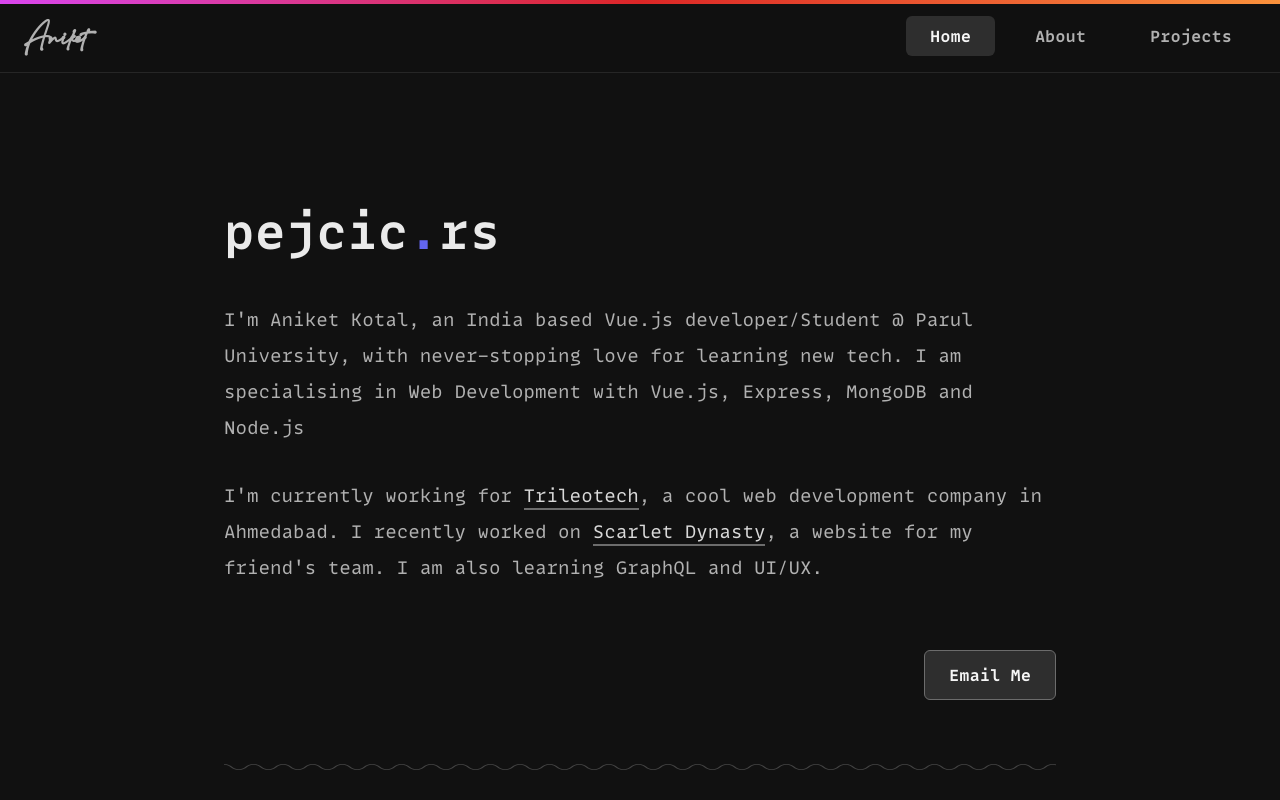
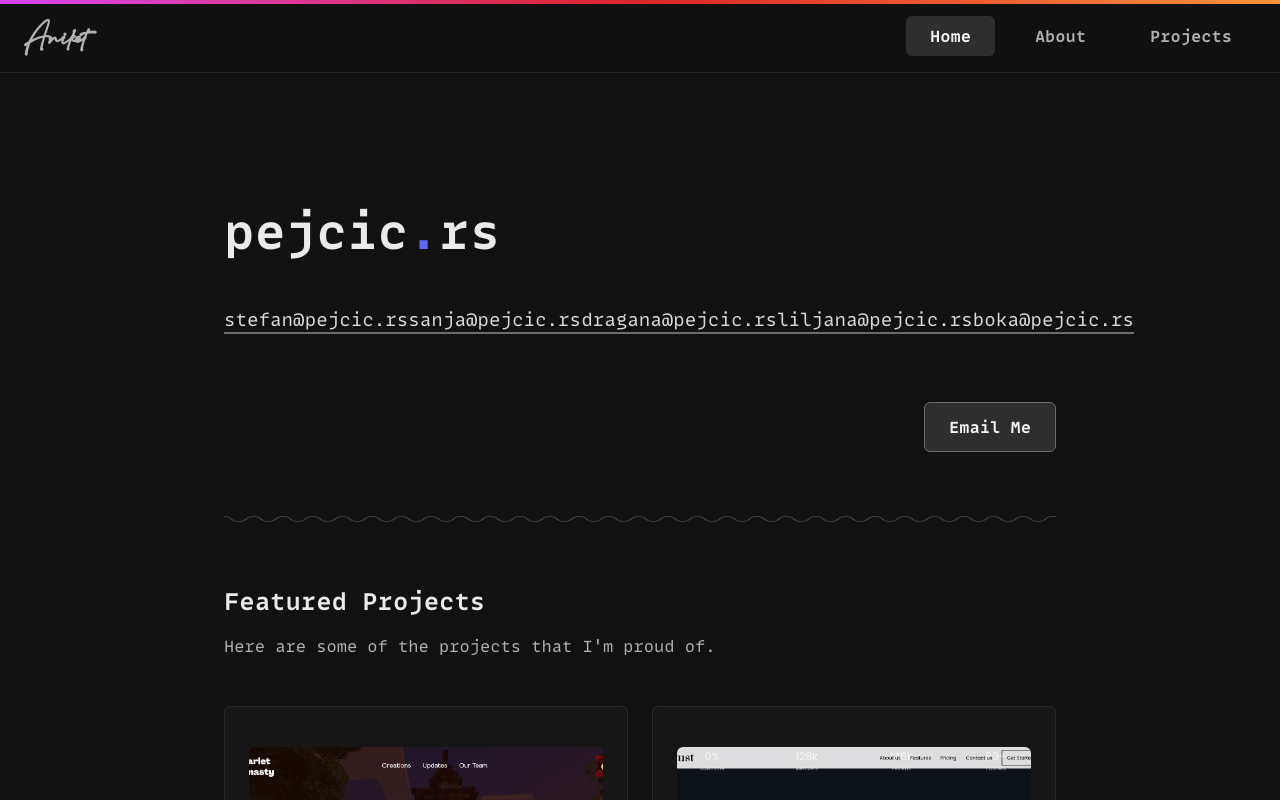
Before and after one commit to stefanpejcic/pejcic.rs, a Vue app: page / in a window 1280 px wide. Shown: the top 800 px of the page. Built offline with nearby package versions, Linux system fonts and the light colour scheme; some icons are missing.

Commit message:
Update TheHero.vue

```diff
--- a/src/components/layouts/TheHero.vue
+++ b/src/components/layouts/TheHero.vue
@@ -9,18 +9,12 @@
     <p
       class="text-sm md:text-base leading-relaxed slg:text-lg lg:leading-loose"
     >
-      I'm Aniket Kotal, an India based Vue.js developer/Student @ Parul
-      University, with never-stopping love for learning new tech. I am
-      specialising in Web Development with Vue.js, Express, MongoDB and Node.js
-    </p>
-    <p
-      class="text-sm md:text-base leading-relaxed slg:text-lg lg:leading-loose"
-    >
-      I'm currently working for
-      <LinkBtn link="https://trileotech.com/">Trileotech</LinkBtn>, a cool web
-      development company in Ahmedabad. I recently worked on
-      <LinkBtn link="https://scarletdynasty.vercel.app">Scarlet Dynasty</LinkBtn
-      >, a website for my friend's team. I am also learning GraphQL and UI/UX.
+      <LinkBtn link="https://trileotech.com/">stefan@pejcic.rs</LinkBtn>
+	  <LinkBtn link="https://trileotech.com/">sanja@pejcic.rs</LinkBtn>
+	  <LinkBtn link="https://trileotech.com/">dragana@pejcic.rs</LinkBtn>
+	  <LinkBtn link="https://trileotech.com/">liljana@pejcic.rs</LinkBtn>
+	  <LinkBtn link="https://trileotech.com/">boka@pejcic.rs</LinkBtn>
+
     </p>
   </div>
 </template>
```
